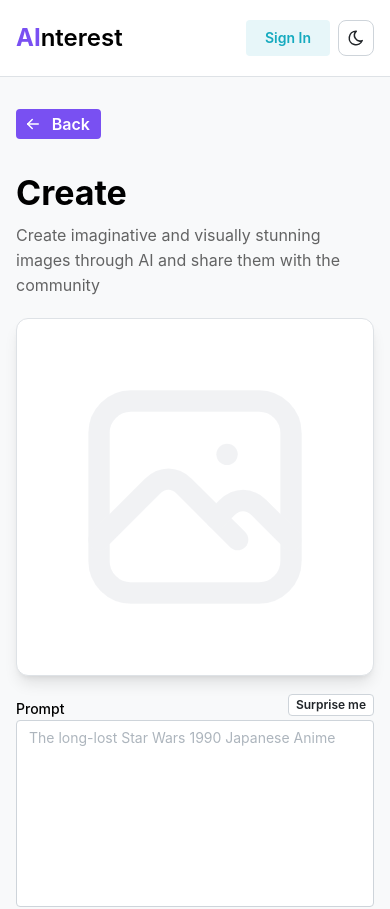
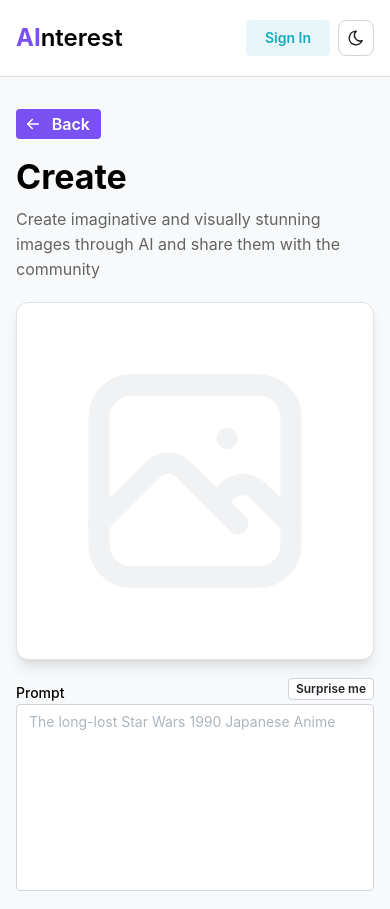
Before and after one commit to lorenzo-ap/ainterest-fe, a React (Vite) app: page /generate-image in a window 390 px wide. Shown: the top 909 px of the page. Built offline with nearby package versions, Linux system fonts and the light colour scheme; no server answers; sample sign-in values are in the browser's storage; a web font is replaced by a local one.

Commit message:
style: phone margins

```diff
--- a/src/pages/CreatePost/index.tsx
+++ b/src/pages/CreatePost/index.tsx
@@ -150,7 +150,7 @@ const CreatePost = () => {
             Back
           </Button>
 
-          <div className='mt-8'>
+          <div className='mt-4 md:mt-8'>
             <Title order={1}>Create</Title>
 
             <Text className='mb-5 mt-2 max-w-[500px] opacity-60 lg:mb-8'>
--- a/src/pages/Profile/index.tsx
+++ b/src/pages/Profile/index.tsx
@@ -52,7 +52,7 @@ const ProfilePage = () => {
   return (
     <>
       <div className='relative mx-auto max-w-7xl'>
-        <div className='mb-5 flex items-start justify-between'>
+        <div className='mb-5 flex flex-wrap items-start justify-between gap-y-4'>
           <div className='flex items-center gap-x-3'>
             <div className='flex h-16 w-16 items-center justify-center rounded-full bg-green-700 object-cover text-3xl font-bold text-white'>
               {stateUser?.username[0].toUpperCase()}
@@ -81,7 +81,7 @@ const ProfilePage = () => {
         </div>
 
         <TextInput
-          className='mt-8'
+          className='m5-4 md:mt-8'
           flex={1}
           size='md'
           radius='md'
```
